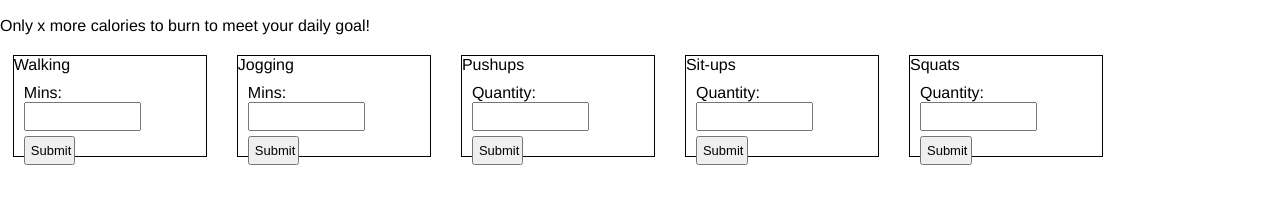
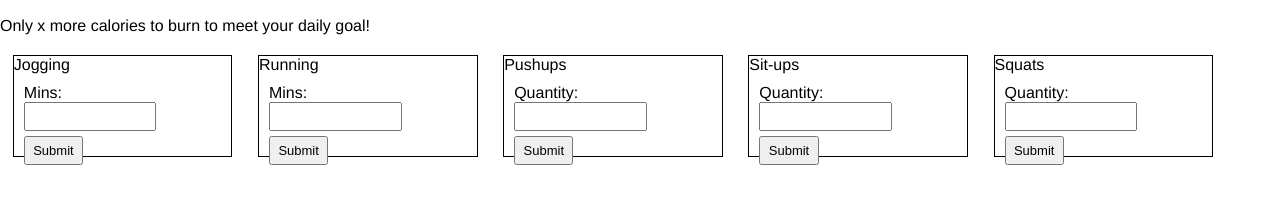
Before and after one commit to epaepke/FitnessMVP, a website: page client/index.html at #/stats in a window 1280 px wide. Both pictures are taken after typing "Sample", "Sample", "Sample123" into the empty fields and a click on the input "Submit". Shown: the part 188-392 px from the top of the page. Drawn offline with nearby package versions, Linux system fonts and the light colour scheme; some packages are replaced by stand-ins of ours; no server answers.

Commit message:
Implement dynamic addition of activities to stats page

```diff
--- a/client/app/stats/stats.html
+++ b/client/app/stats/stats.html
@@ -8,38 +8,10 @@
     <span class="centeredText"> Only x more calories to burn to meet your daily goal! </span>
     <div class="spacer"></div>
   </div>
-  <div class="activity">
-    <div class="name"> Walking </div>
-    <form>
-      Mins: <input class="log" name="hours">
-      <input type="submit" id="exSubmit">
-    </form>
-  </div>
-  <div class="activity">
-    <div class="name"> Jogging </div>
-    <form>
-      Mins: <input class="log" name="hours">
-      <input type="submit" id="exSubmit">
-    </form>
-  </div>
-  <div class="activity">
-    <div class="name"> Pushups </div>
-    <form>
-      Quantity: <input class="log" name="hours">
-      <input type="submit" id="exSubmit">
-    </form>
-  </div>
-  <div class="activity">
-    <div class="name"> Sit-ups </div>
-    <form>
-      Quantity: <input class="log" name="hours">
-      <input type="submit" id="exSubmit">
-    </form>
-  </div>
-  <div class="activity">
-    <div class="name"> Squats </div>
-    <form>
-      Quantity: <input class="log" name="hours">
+  <div class="activity" ng-repeat='act in activities'>
+    <div class="name"> {{ act.act }} </div>
+    <form ng-submit="update()">
+      {{ act.quant }}: <input class="log" name="hours" ng-model="quantity">
       <input type="submit" id="exSubmit">
     </form>
   </div>
--- a/client/app/stats/stats.js
+++ b/client/app/stats/stats.js
@@ -2,6 +2,11 @@ angular.module('fitness.stats', [])
 
 .controller('StatsController', function ($scope, $window, $location) {
   $scope.user = {};
+  $scope.activities = [{act:'Jogging', quant:'Mins'}, {act:'Running', quant:'Mins'},  {act:'Pushups', quant:'Quantity'},  {act:'Sit-ups', quant:'Quantity'},  {act:'Squats', quant:'Quantity'}];
+
+  $scope.update = function() {
+    console.log($scope.quantity);
+  }
 
   selection = d3.select("body").selectAll("#progressBar");
   selection.html('2000')
--- a/client/styles/style.css
+++ b/client/styles/style.css
@@ -229,7 +229,7 @@ input[type=url]:focus {
   margin-left: 1%;
   margin-right: 1%;
   border: solid 1px black;
-  width: 15%;
+  width: 17%;
   height: 100px;
 }
 
```
